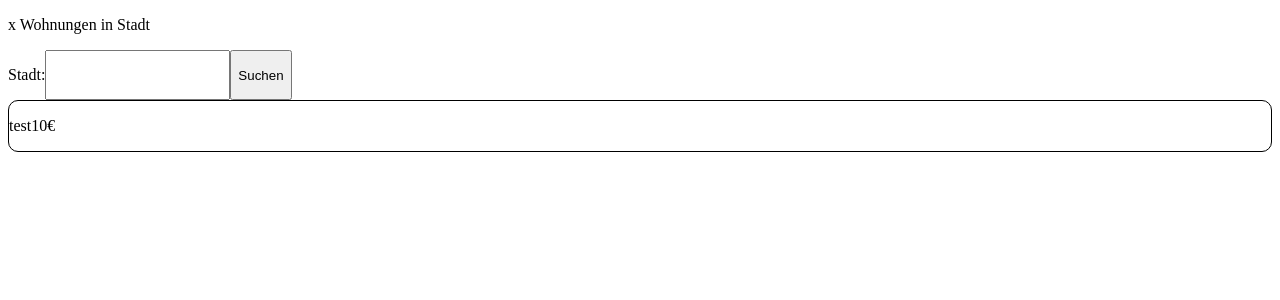
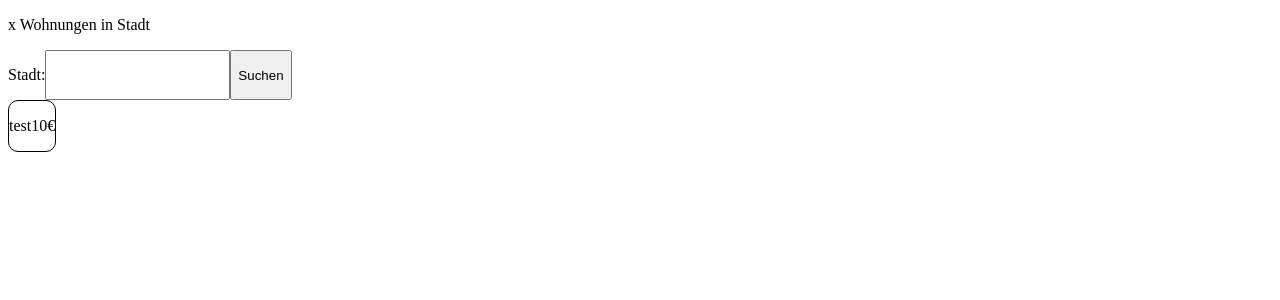
Before and after one commit to neto2000/wohnungssuche, a SvelteKit app: page /search in a window 1280 px wide. Shown: the top 300 px of the page. Built offline with nearby package versions, Linux system fonts and the light colour scheme.

Commit message:
flat list

```diff
--- a/src/routes/search/+page.svelte
+++ b/src/routes/search/+page.svelte
@@ -42,9 +42,11 @@
 		<button onclick={search}>Suchen</button>
 	</div>
 
-	<div></div>
+	<div class="flat-list">
 
-	<FlatList title="test" price=10 />
+		<FlatList title="test" price=10 />
+	</div>
+
 </div>
 
 <style>
@@ -54,6 +56,13 @@
 	display: flex;
 }
 
+.flat-list {
+
+	display: flex;
+
+	width: 75%;
+}
+
 .search-element {
 	display: flex;
 }
```
